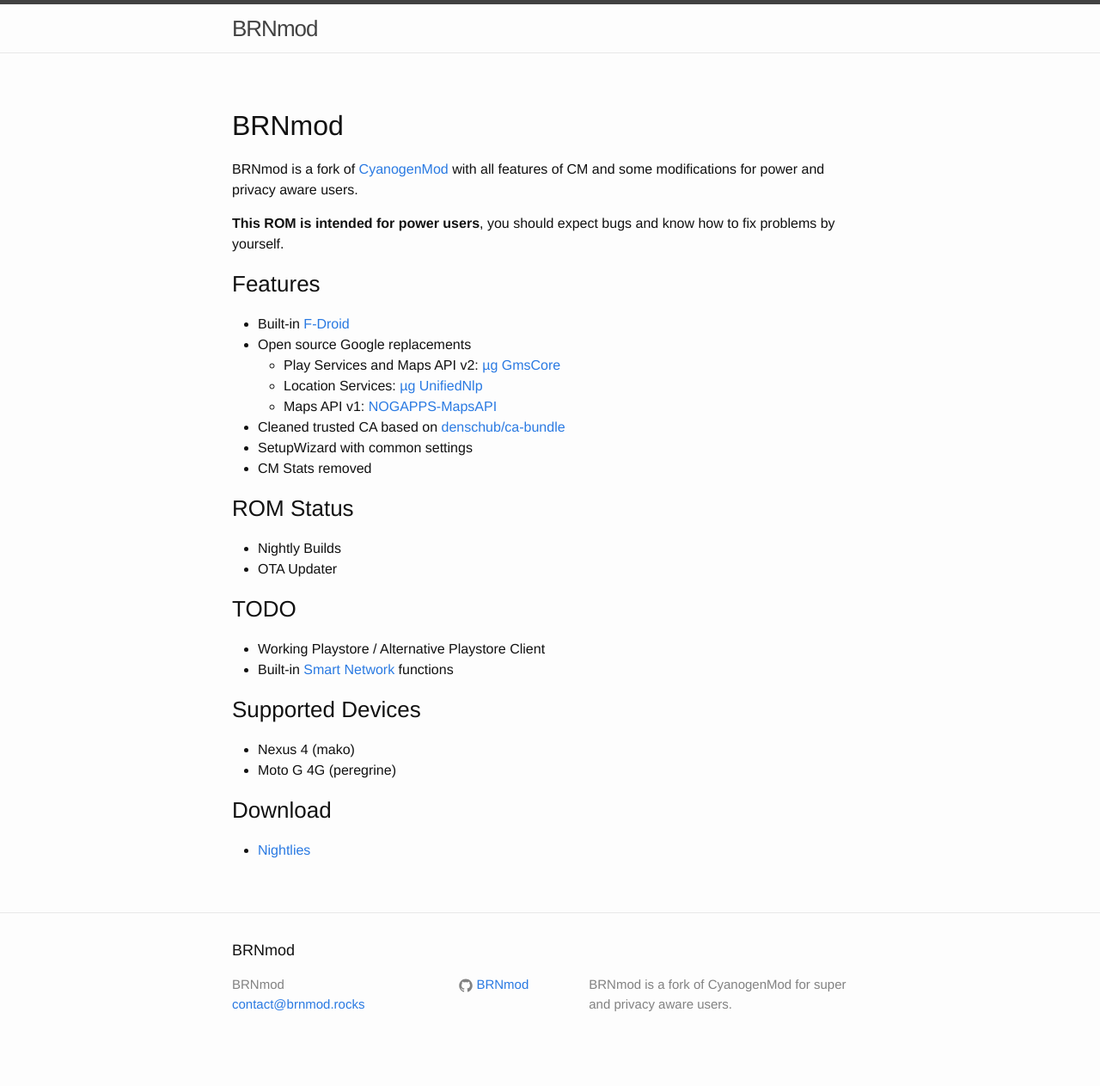
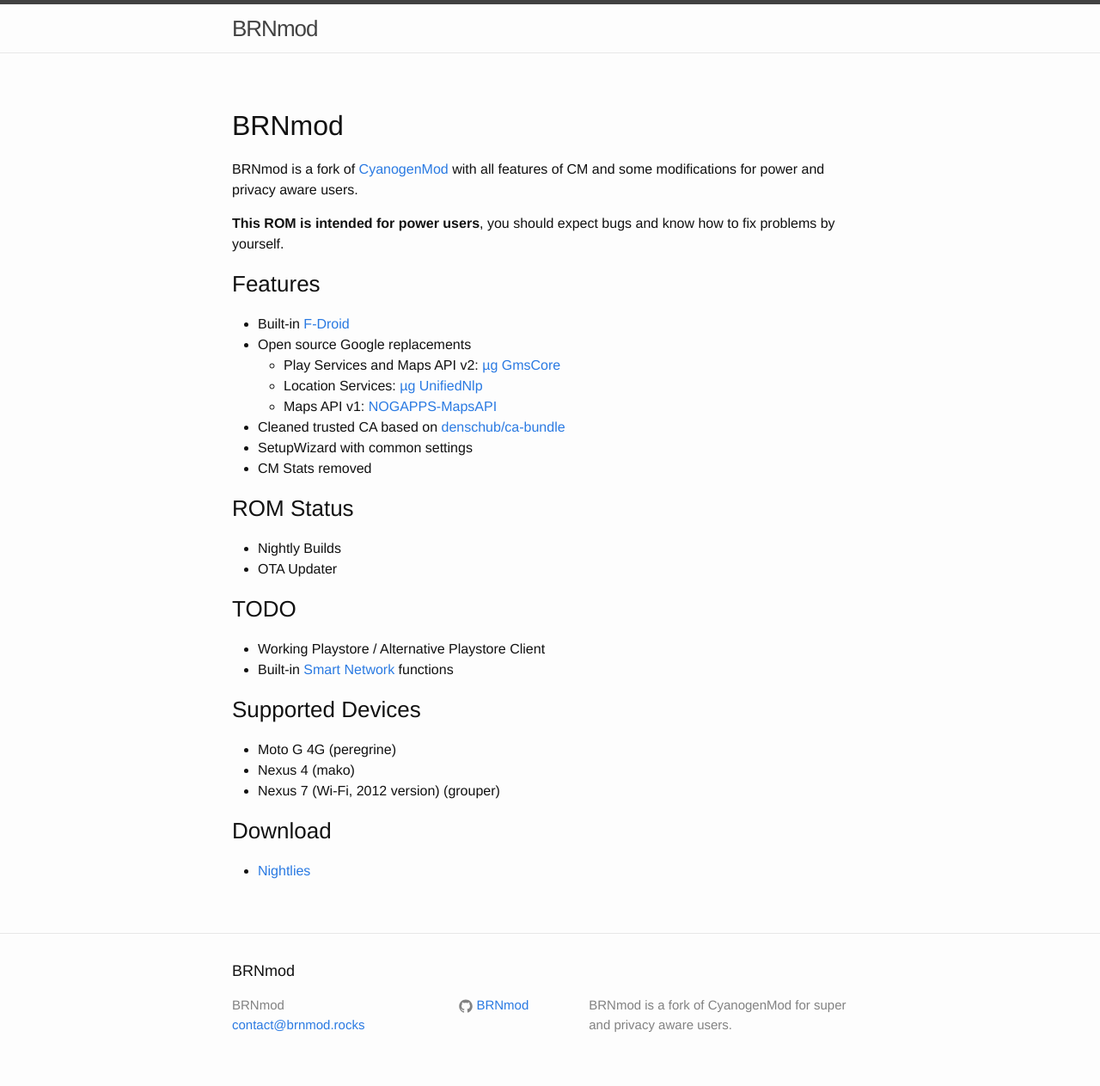
Before and after one commit to BRNmod/brnmod.rocks, a Jekyll site: the page built from index.md, in a window 1280 px wide. Shown: the whole page at 86% size. Built offline with Jekyll 4.4.1, drawn with Linux system fonts in a browser that asks for light colours; before the commit the page ends 1239 px from its top, so only the background shows below that.

Commit message:
added grouper

```diff
--- a/index.md
+++ b/index.md
@@ -28,8 +28,9 @@ some modifications for power and privacy aware users.
 * Built-in [Smart Network](http://forum.xda-developers.com/xposed/modules/mod-t2908637) functions
 
 ### Supported Devices
+* Moto G 4G (peregrine)
 * Nexus 4 (mako)
-* Moto G 4G (peregrine)
+* Nexus 7 (Wi-Fi, 2012 version) (grouper)
 
 ### Download
 * [Nightlies](https://files.brnmod.rocks/brnmod/12.1/nightlies/)
```
